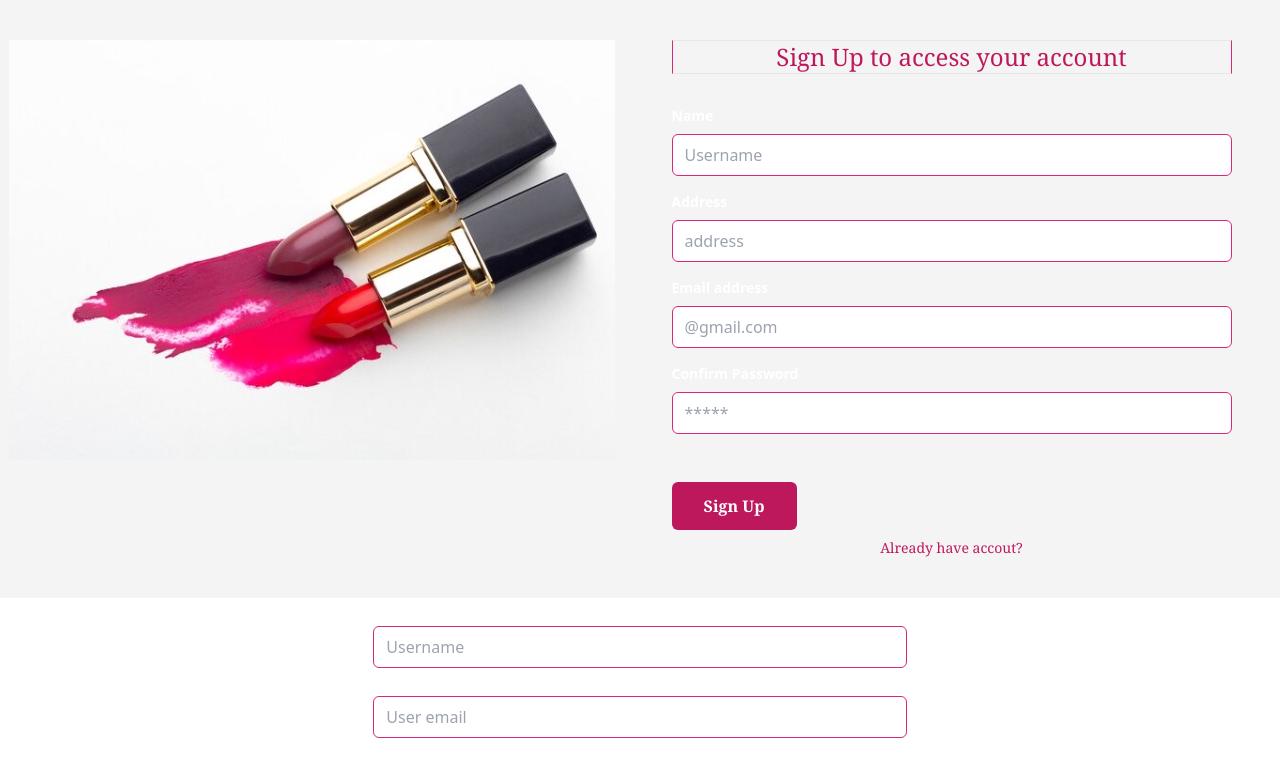
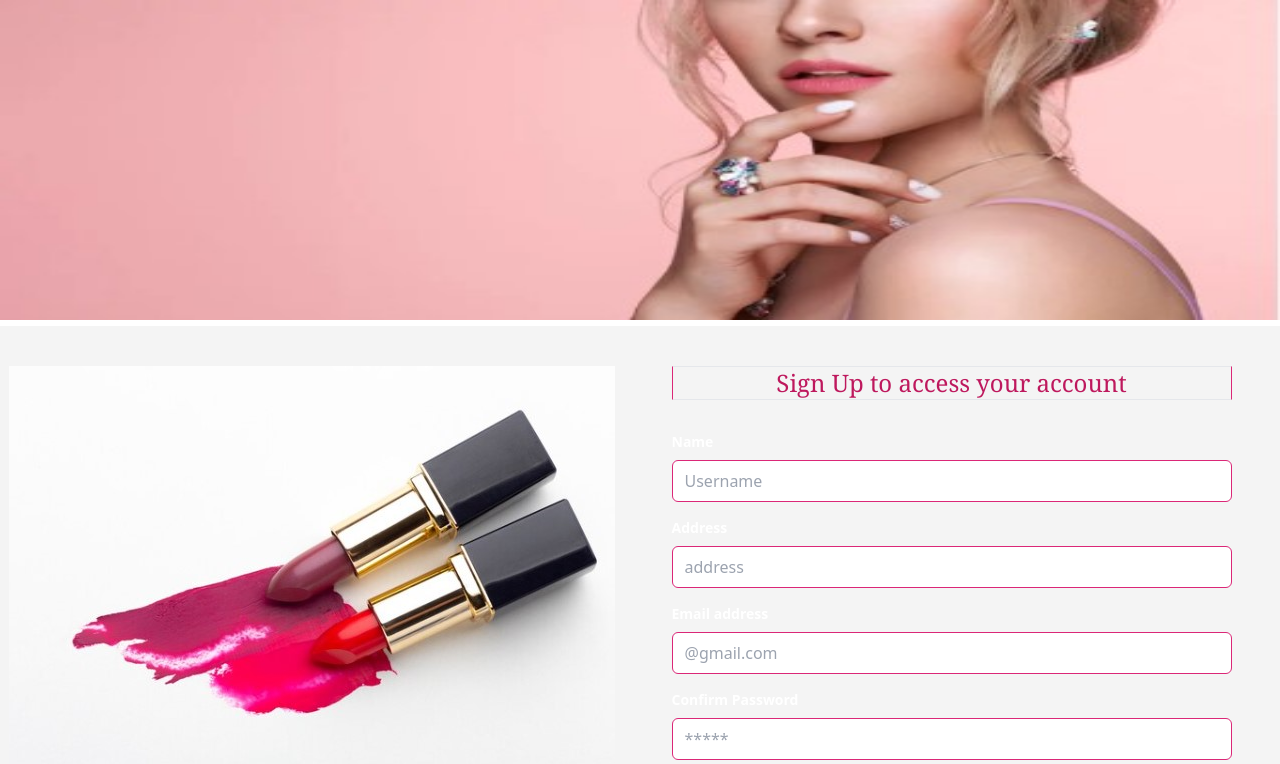
Before and after one commit to jannatun-nur/lipstick-world, a React (Vite) app: page / in a window 1280 px wide. Shown: the top 764 px of the page. Built offline with nearby package versions, Linux system fonts and the light colour scheme.

Commit message:
banner 50%

```diff
--- a/src/Pages/Home/Banner/Banner.jsx
+++ b/src/Pages/Home/Banner/Banner.jsx
@@ -1,9 +1,14 @@
 
-
+import banner from '../../../../public/assets/image/banner2.jpg'
 const Banner = () => {
     return (
         <div>
+            <div className="carousel w-full">
+  <div id="item1" className="carousel-item w-full">
+    <img src={banner} className="w-full h-80" />
+  </div>
 
+        </div>
         </div>
     );
 };
--- a/src/Pages/Home/Home.jsx
+++ b/src/Pages/Home/Home.jsx
@@ -1,10 +1,12 @@
 import AddProduct from "./AddProduct/AddProduct";
+import Banner from "./Banner/Banner";
 import SignUp from "./SignUp/SignUp";
 
 
 const Home = () => {
     return (
         <div>
+          <Banner/>
           <SignUp/>
           <AddProduct/>
         </div>
--- a/src/main.jsx
+++ b/src/main.jsx
@@ -35,6 +35,7 @@ const router = createBrowserRouter([
         element:<Login/>
 
       },
+
       {
         path:'/buy',
         element:<Buy/>
@@ -61,7 +62,7 @@ const router = createBrowserRouter([
 ReactDOM.createRoot(document.getElementById('root')).render(
   <React.StrictMode>
     <AuthProvider>
-    <div className='bg-white'>
+    <div className='bg-white max-w-screen-xl mx-auto'>
     <RouterProvider router={router} />
     </div>
     </AuthProvider>
```
Also changed, not shown: public/assets/image/banner2.jpg (added).
